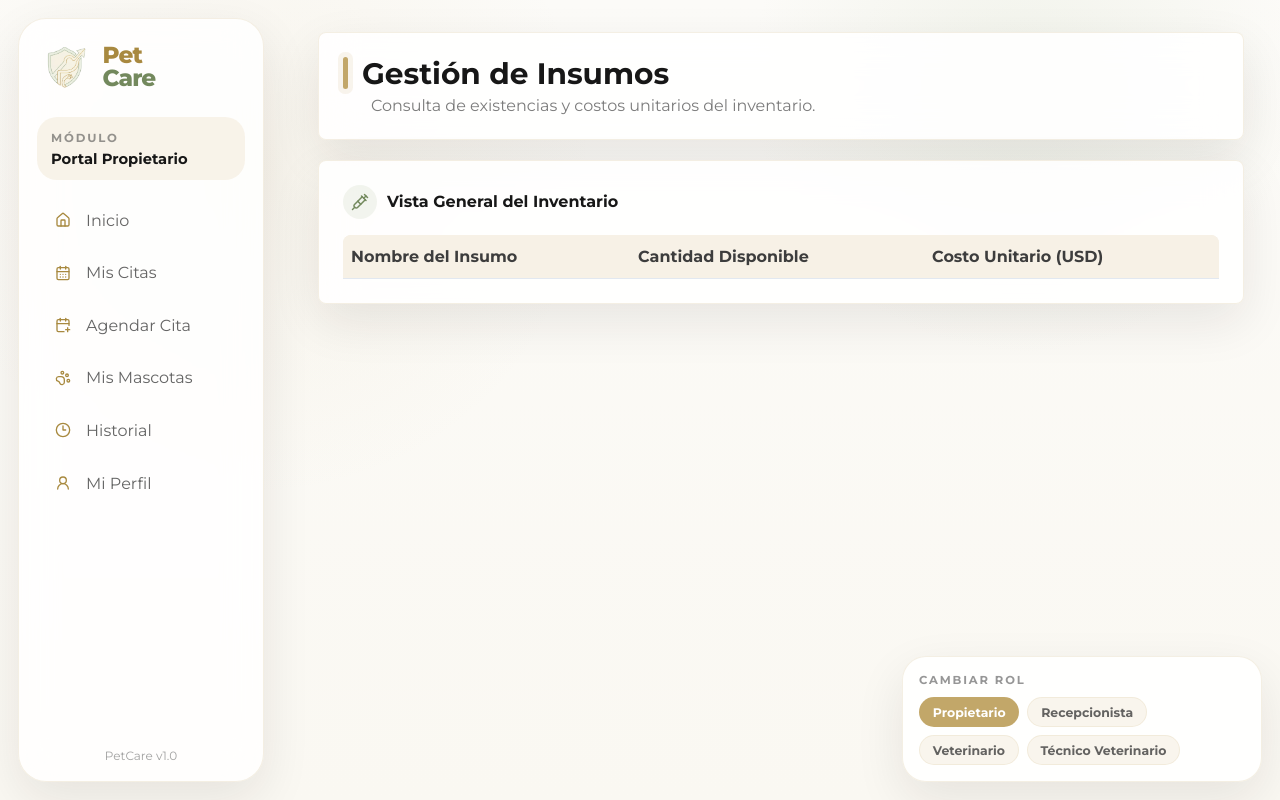
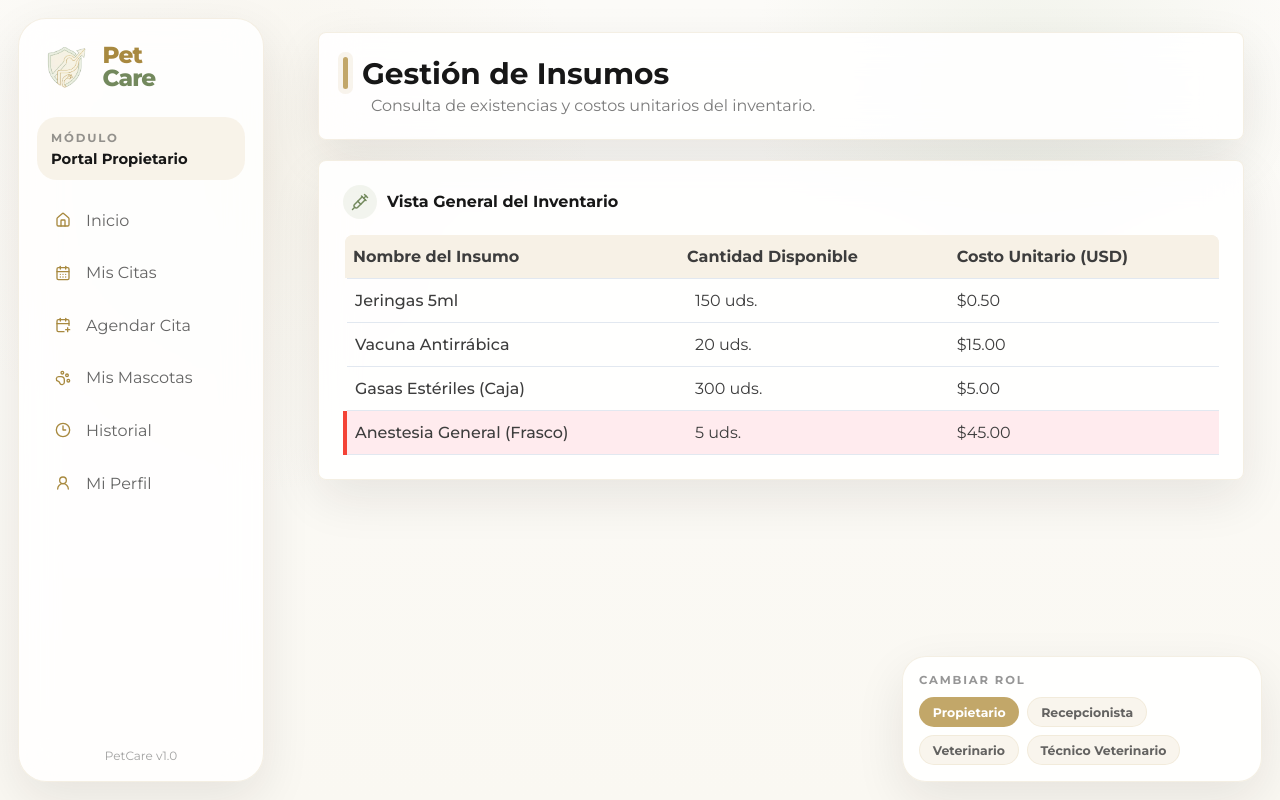
Before and after one commit to PetcareSoftware/frontend1, a Vue app: page /technician/inventory in a window 1280 px wide. Built offline with nearby package versions, Linux system fonts and the light colour scheme.

Commit message:
#op 120: Detalles de la data en tabla solucionados

```diff
--- a/src/views/technician/InventoryCatalog.vue
+++ b/src/views/technician/InventoryCatalog.vue
@@ -1,4 +1,5 @@
 <script setup>
+import { computed } from 'vue';
 import { ref } from 'vue';
 import PageHeader from '@/components/shared/PageHeader.vue';
 import StatusBadge from '@/components/shared/StatusBadge.vue';
@@ -7,15 +8,21 @@ import { useAppStore } from '@/stores/useAppStore';
 
 const appStore = useAppStore();
 
-// 2. Si el almacén no tiene datos de inventario todavía, le cargamos tu lista inicial por defecto
-if (!appStore.inventory) {
-  appStore.inventory = [
-    { id: 1, name: 'Jeringas 5ml', quantity: 150, unitCost: 0.50, status: 'approved' },
-    { id: 2, name: 'Vacuna Antirrábica', quantity: 20, unitCost: 15.00, status: 'pending' },
-    { id: 3, name: 'Gasas Estériles (Caja)', quantity: 300, unitCost: 5.00, status: 'approved' },
-    { id: 4, name: 'Anestesia General (Frasco)', quantity: 5, unitCost: 45.00, status: 'cancelled' }
-  ];
+//Si el almacén no tiene datos de inventario todavía, le cargamos tu lista inicial por defecto
+if (!appStore.inventory || appStore.inventory.length === 0) {
+    appStore.inventory = [
+        { id: 1, name: 'Jeringas 5ml', quantity: 150, unitCost: 0.50, status: 'approved' },
+        { id: 2, name: 'Vacuna Antirrábica', quantity: 20, unitCost: 15.00, status: 'pending' },
+        { id: 3, name: 'Gasas Estériles (Caja)', quantity: 300, unitCost: 5.00, status: 'approved' },
+        { id: 4, name: 'Anestesia General (Frasco)', quantity: 5, unitCost: 45.00, status: 'cancelled' },
+        {
+            id: 5, name: 'Aceite antipulgas', quantity: 50, unitCost: 45.00, status: 'approved', umbral: 10,
+            batches: [{ batch: 'LOT-DEMO', expirationDate: '2026-05-25' }] // Rojo por vencimiento
+        }
+    ];
 }
+
+const inventory = computed(() => appStore.inventory);
 
 const formatCurrency = (value) => {
     return new Intl.NumberFormat('en-US', {
--- a/src/views/technician/RepositionStock.vue
+++ b/src/views/technician/RepositionStock.vue
@@ -55,13 +55,6 @@ const guardarEntrada = () => {
 
     if(!insumoEncontrado.batches){
       insumoEncontrado.batches = [];
-
-
-    insumoEncontrado.batches.push({
-      batch: form.value.batch,
-      expirationDate: form.value.expirationDate,
-      quantity: Number(form.value.quantity)
-    });
     }
 
     insumoEncontrado.batches.push({
```
